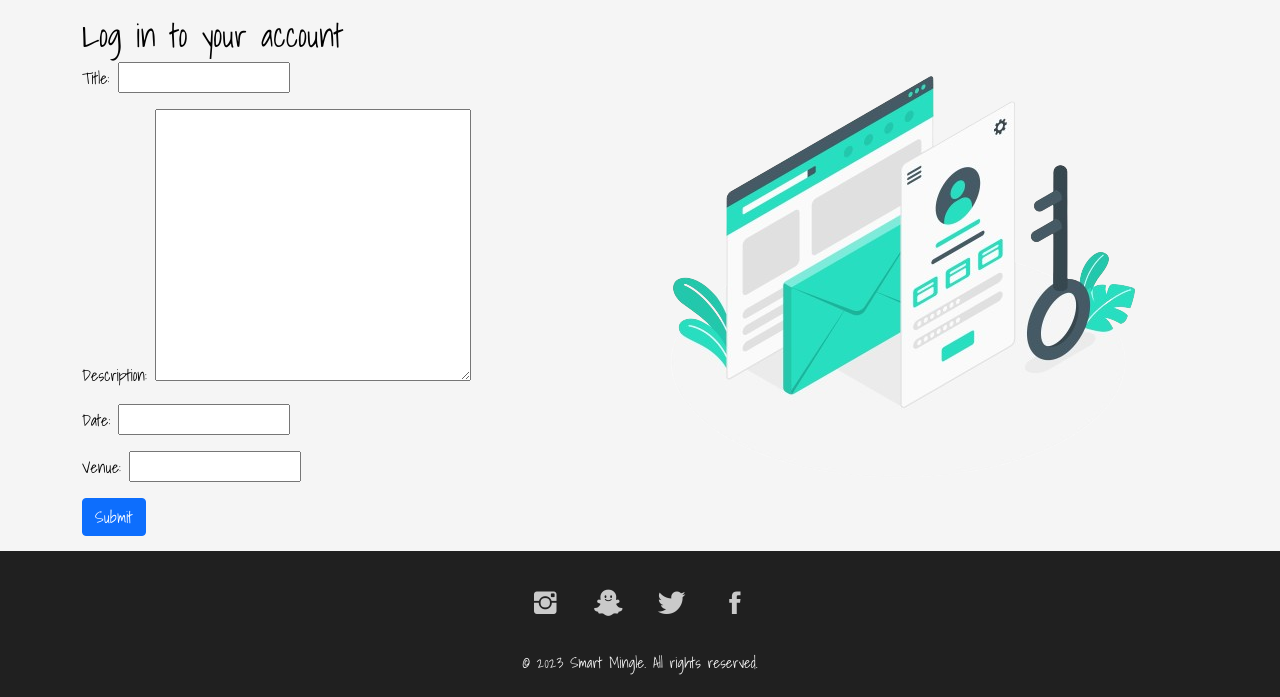
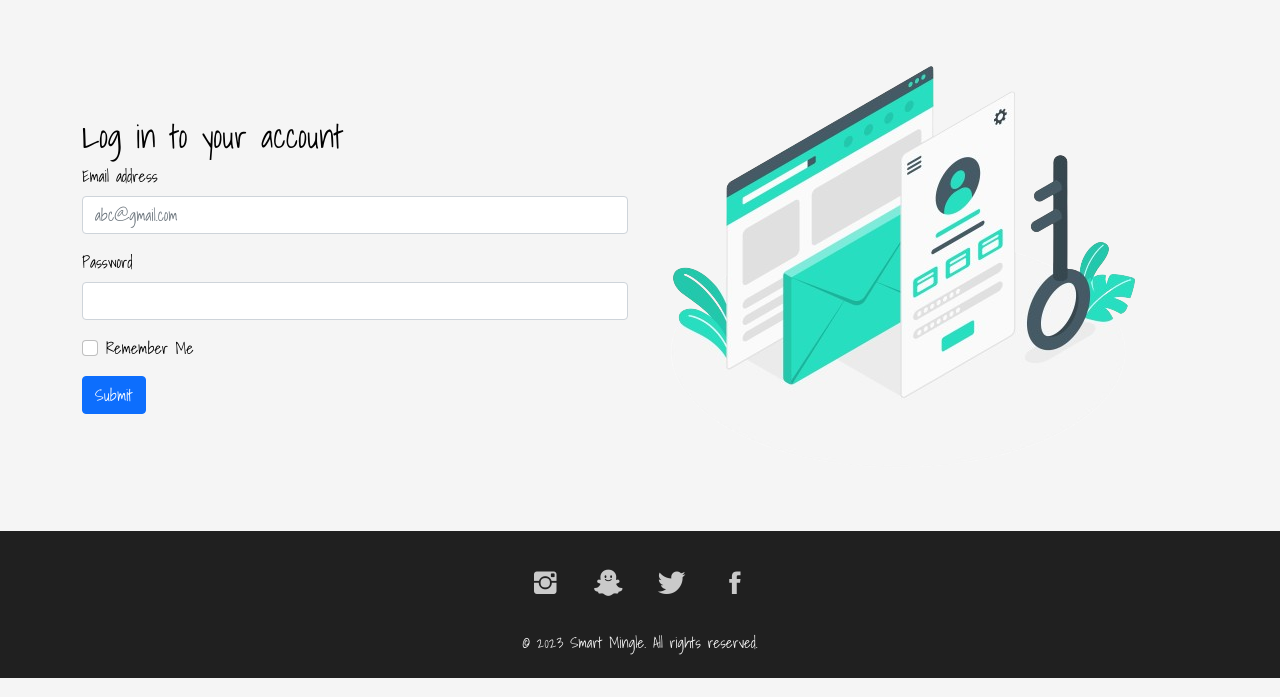
Before and after one commit to hirakhan95/smart-mingle, a Django app: template templates/smart_mingle_app/account/login.html in a window 1280 px wide. Shown: the part 74-771 px from the top of the page. Run offline with Django 3.2, Linux system fonts and the light colour scheme; the template is opened without the code that fills it: values that come from a table or form of the project are taken from there, others are empty; some libraries are stand-ins or nearby versions.

Commit message:
custom login page for smart mingle complete

```diff
--- a/templates/smart_mingle_app/account/login.html
+++ b/templates/smart_mingle_app/account/login.html
@@ -12,43 +12,59 @@
             <h2>Log in to your account</h2>
             <form id="login" method="post" action="{% url 'account_login' %}">
                 {% csrf_token %}
-                {{ form.as_p }}
-<!--                <div class="mb-3">-->
-<!--                    <label for="email" class="form-label"-->
-<!--                    >Email address</label-->
-<!--                    >-->
-<!--                    <input-->
-<!--                            type="email"-->
-<!--                            class="form-control"-->
-<!--                            id="email"-->
-<!--                            name="email"-->
-<!--                            aria-describedby="emailHelp"-->
-<!--                    />-->
-<!--                </div>-->
+                {% if form.errors or form.non_field_errors %}
+                <div class="alert alert-danger">
+                    <ul>
+                        {% for field in form %}
+                        {% if field.errors %}
+                        <li>{{ field.label }}: {{ field.errors|striptags }}</li>
+                        {% endif %}
+                        {% endfor %}
+                        {% for error in form.non_field_errors %}
+                        <li>{{ error }}</li>
+                        {% endfor %}
+                    </ul>
+                </div>
+                {% endif %}
+                <div class="mb-3">
+                    <label for="email" class="form-label"
+                    >Email address</label
+                    >
+                    <input
+                            type="email"
+                            class="form-control"
+                            id="email"
+                            name="login"
+                            placeholder="abc@gmail.com"
+                            autocomplete="email"
+                            maxlength="320"
+                    />
+                </div>
 
-<!--                <div class="mb-3">-->
-<!--                    <label for="password" class="form-label"-->
-<!--                    >Password</label-->
-<!--                    >-->
-<!--                    <input-->
-<!--                            type="password"-->
-<!--                            class="form-control"-->
-<!--                            id="password"-->
-<!--                            name="password"-->
-<!--                    />-->
-<!--                </div>-->
+                <div class="mb-3">
+                    <label for="password" class="form-label"
+                    >Password</label
+                    >
+                    <input
+                            type="password"
+                            class="form-control"
+                            id="password"
+                            autocomplete="current-password"
+                            name="password"
+                    />
+                </div>
 
-<!--                <div class="mb-3 form-check">-->
-<!--                    <input-->
-<!--                            type="checkbox"-->
-<!--                            class="form-check-input"-->
-<!--                            id="rememberme"-->
-<!--                            name="rememberme"-->
-<!--                    />-->
-<!--                    <label class="form-check-label" for="rememberme"-->
-<!--                    >Remember Me</label-->
-<!--                    >-->
-<!--                </div>-->
+                <div class="mb-3 form-check">
+                    <input
+                            type="checkbox"
+                            class="form-check-input"
+                            id="remember"
+                            name="remember"
+                    />
+                    <label class="form-check-label" for="remember"
+                    >Remember Me</label
+                    >
+                </div>
                 <button type="submit" class="btn btn-primary">Submit</button>
             </form>
         </div>
```
